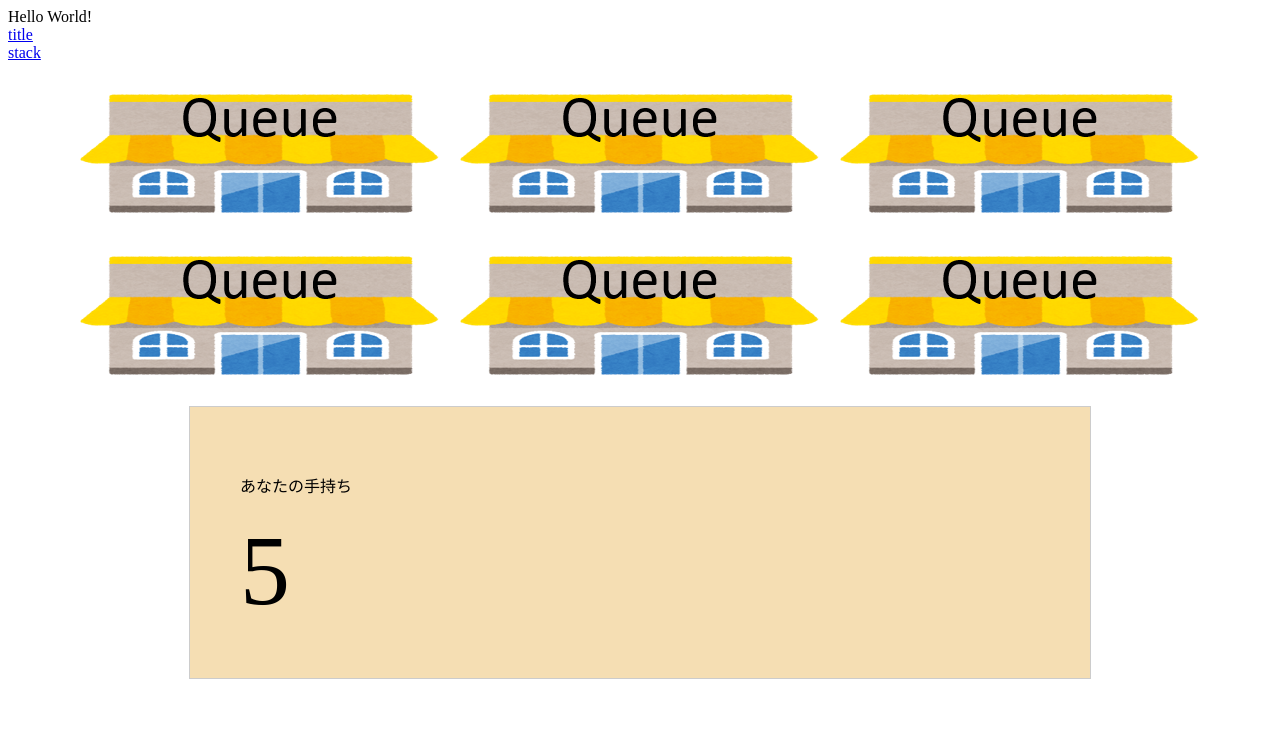
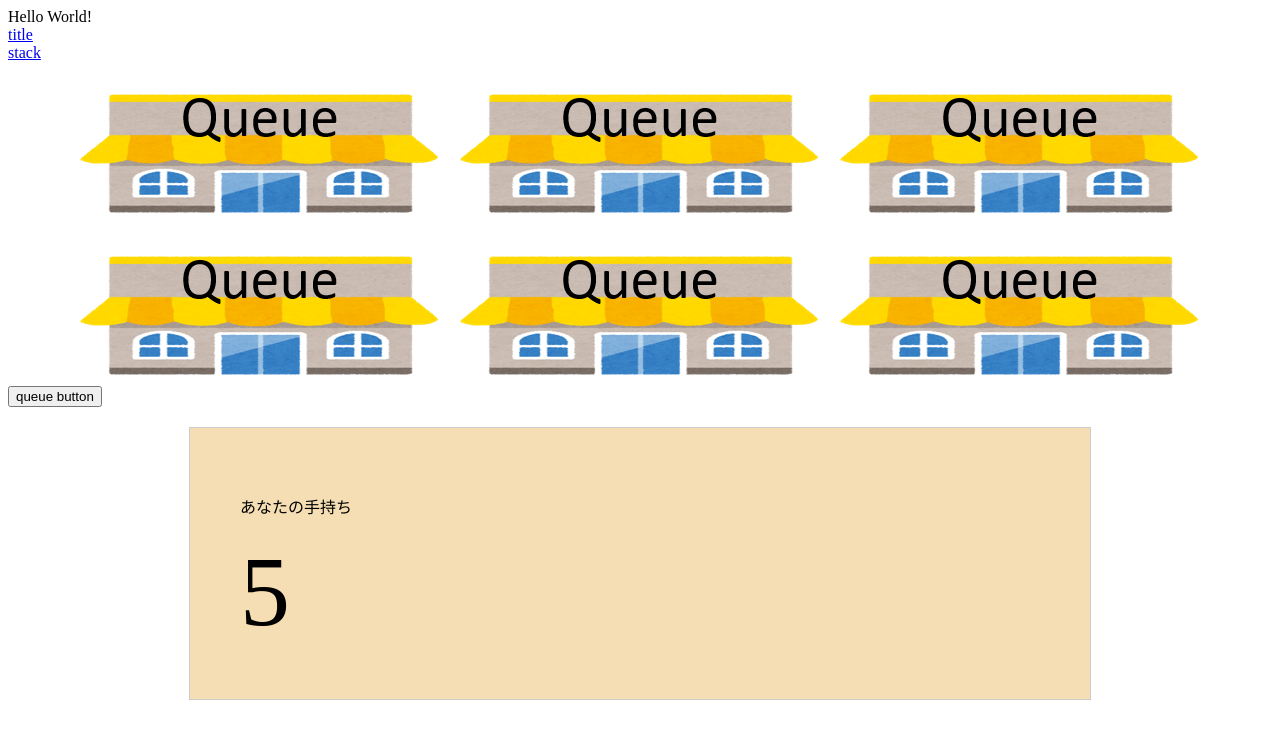
Before and after one commit to tokiotokio/staque, an Angular app: page /game/queue in a window 1280 px wide. Shown: the top 738 px of the page. Built offline with nearby package versions, Linux system fonts and the light colour scheme.

Commit message:
#8 add queue button

```diff
--- a/src/app/game/queue/queue.component.html
+++ b/src/app/game/queue/queue.component.html
@@ -8,3 +8,5 @@
 	<img [src]="fig_queue">
 	<img [src]="fig_queue">
 </div>
+
+<button (click)="runQueue()">queue button</button>
--- a/src/app/game/queue/queue.component.ts
+++ b/src/app/game/queue/queue.component.ts
@@ -16,4 +16,8 @@ export class QueueComponent implements OnInit {
   ngOnInit() {
   }
 
+	runQueue():void {
+		console.log("queue clicked");
+	}
+
 }
```
Also changed, not shown: 1 other file (tests, documents, lock files or other folders).
